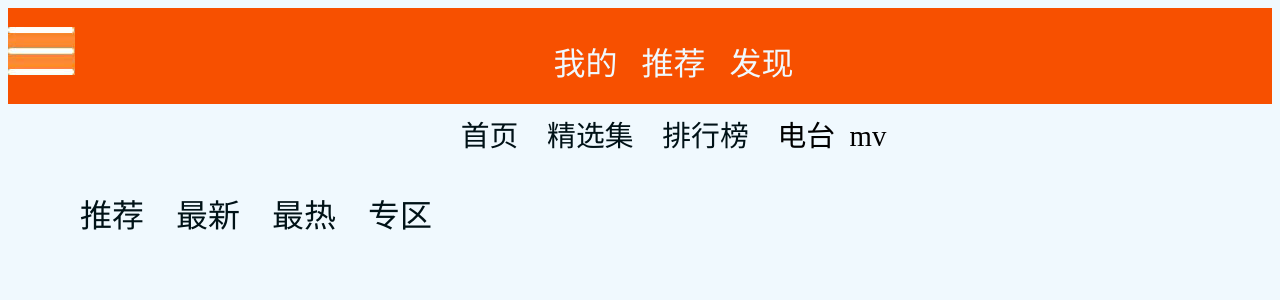
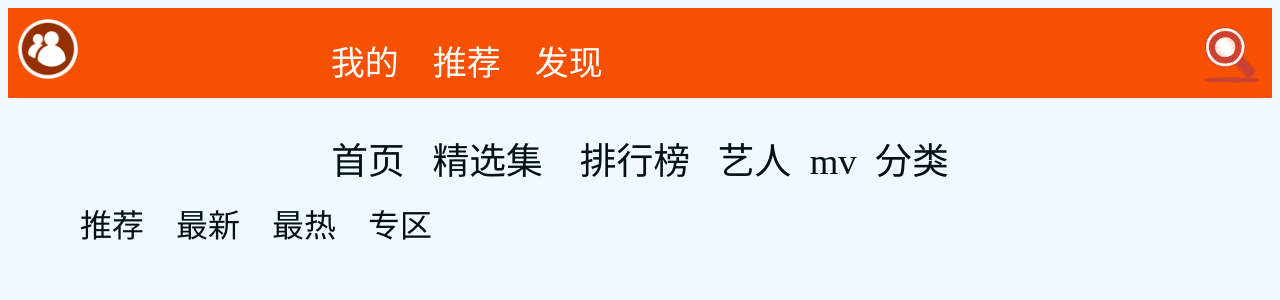
Before and after one commit to horseman12/aishome, a Laravel app: page /hot in a window 1280 px wide. Shown: the top 300 px of the page. Run offline with Laravel 8, Linux system fonts and the light colour scheme; data that the repository does not hold is empty; settings files or empty folders that the repository lacks are supplied; some libraries are stand-ins or nearby versions.

Commit message:
hhj  本地提交

```diff
--- a/public/css/quality.css
+++ b/public/css/quality.css
@@ -4,27 +4,7 @@ html,body
     marign:0;
     padding: 0;
 }
-.head1{
-    line-height:7rem;
-    text-align: center;
-    background-color: #f75000;
-    font-size: 2rem;
-    width: 100%;
-    height: 6rem;
-    color: #f0f9fe;
-}
-#tou
-{
-    float: left;
-}
-.head2{
-    text-align: center;
-    line-height: 4rem;
-    font-size: 1.8rem;
-    color: #000000;
-    height: 4rem;
-    width: 100%;
-}
+
 .head3 ul li{
     list-style: none;
     float: left;
--- a/resources/views/mine/mine_index.blade.php
+++ b/resources/views/mine/mine_index.blade.php
@@ -2,7 +2,7 @@
 <html lang="en">
 <head>
 	<meta charset="UTF-8">
-	<title>Document</title>
+	<title>爱尚music 个人中心</title>
 	<link href="./css/personal.css" rel="stylesheet">
 	<link rel="stylesheet" href="http://cdn.bootcss.com/aplayer/1.4.6/APlayer.min.css">
 	<style>
@@ -20,7 +20,7 @@
 	<div class="all">
 		<div class="head1">
 		    <span id="tou"><!-- <img src="./images/1.jpg" alt=""/> --></span>
-			 <a href="index">我的</a>&nbsp;&nbsp;&nbsp;<a href="quality">推荐</a>&nbsp;&nbsp;&nbsp;<a href="article">发现</a>
+			 <a href="index">我的</a>&nbsp;&nbsp;&nbsp;<a href="index">推荐</a>&nbsp;&nbsp;&nbsp;<a href="article">发现</a>
 		</div>
 		<div class="one">
 			<a href=""><img src="./images/my3.jpg" class="Oimg1"></a>
--- a/resources/views/public/head.blade.php
+++ b/resources/views/public/head.blade.php
@@ -5,14 +5,14 @@
 <script type="text/javascript" src="http://down.hovertree.com/jquery/jquery-1.7.2.min.js"></script>
 <script type="text/javascript" src="http://hovertree.com/texiao/jqimg/4/js/jquery.SuperSlide.js"></script>
 
-<div class="head1">
-    <span id="tou"><img src="./images/1.jpg" alt="" width='60px' height='40px'/></span>
-    <span id='tou2'>
-        <a href="mine_index">我的</a>&nbsp;&nbsp;&nbsp;
-        <a href="index">推荐</a>&nbsp;&nbsp;&nbsp;
-        <a href="article">发现</a>
+<div class="head1" style="height: 90px;font-size: 34px;">
+    <span id="tou" style="margin-top: 4px;"><img src="./images/1.png" alt="" width='60px' height='60px'/></span>
+    <span id='tou2' style="margin-left: 20%;">
+        <a href="mine_index" style="color:white">我的</a>&nbsp;&nbsp;&nbsp;
+        <a href="index" style="color:white">推荐</a>&nbsp;&nbsp;&nbsp;
+        <a href="article" style="color:white">发现</a>
     </span>
-    <span id="tou3" style="margin:0px 10px 0 0;float:right;">
+    <span id="tou3" style="margin:10px 10px 0 0;float:right;">
         <a href="search">
             <img src="./images/hhj.jpg" alt="搜索" width='60px' height='60px' title="搜索"/>
         </a>
@@ -22,6 +22,7 @@
     <div style='height:60px;background:#666666'></div>
     <div id='memberHeader'>
         <?php
+            session_start();
             $userInfo = isset($_SESSION['userInfo']) ? $_SESSION['userInfo'] : '';
         ?>
         @if($userInfo == '')
--- /dev/null
+++ b/resources/views/public/nav.blade.php
@@ -0,0 +1,4 @@
+<div class="head2">
+    <a href="index">首页</a>&nbsp;&nbsp; <a href="quality">精选集</a>&nbsp;&nbsp;&nbsp;&nbsp;<a href="rank_index">排行榜</a>&nbsp;&nbsp;
+    <a href="ac_index">艺人</a>&nbsp;&nbsp;<a href="javascript:void(0)">mv</a>&nbsp;&nbsp;<a href="type">分类</a>
+</div>
--- a/resources/views/quality.blade.php
+++ b/resources/views/quality.blade.php
@@ -2,8 +2,8 @@
 <html lang="en">
 <head>
     <meta charset="UTF-8">
-    <title>首页</title>
-   <link href="css/quality.css" rel="stylesheet">
+    <title>爱尚music 精选集</title>
+    <link href="css/quality.css" rel="stylesheet">
     <style>
            .head1 a{
             color:#f0f9fe;
@@ -16,13 +16,11 @@
     </style>
 </head>
 <body>
-<div class="head1">
-    <span id="tou"><img src="./images/headtu.jpg" alt=""/></span>
-		<a href="index">我的</a>&nbsp;&nbsp;&nbsp;<a href="quality">推荐</a>&nbsp;&nbsp;&nbsp;<a href="article">发现</a>
-</div>
-<div class="head2">
-     <a href="index">首页</a>&nbsp;&nbsp;&nbsp;&nbsp;<a href="quality">精选集</a>&nbsp;&nbsp;&nbsp;&nbsp;<a href="rank_index">排行榜</a>&nbsp;&nbsp;&nbsp;&nbsp;电台&nbsp;&nbsp;mv
-</div>
+
+@include('public.head')
+
+@include("public.nav")
+
 <div class="head3">
     <ul>
         <li><a href="quality">推荐</a></li>
--- a/resources/views/wenzhang.blade.php
+++ b/resources/views/wenzhang.blade.php
@@ -2,7 +2,7 @@
 <html lang="en">
 <head>
     <meta charset="UTF-8">
-    <title>首页</title>
+    <title>爱尚music 快讯详情</title>
     <link href="css/quality.css" rel="stylesheet">
     <style>
         #tu{
```
Also changed, not shown: resources/views/actor/ac_index.blade.php (+4 -8 lines), resources/views/index.blade.php (+5 -8 lines), resources/views/omnibus.blade.php (+3 -8 lines), resources/views/ranking/rank_index.blade.php (+5 -7 lines), resources/views/search/search.blade.php (+8 -0 lines), resources/views/wen.blade.php (+3 -4 lines), public/images/1.png (added), public/userImg/1488417065.jpg (added).
